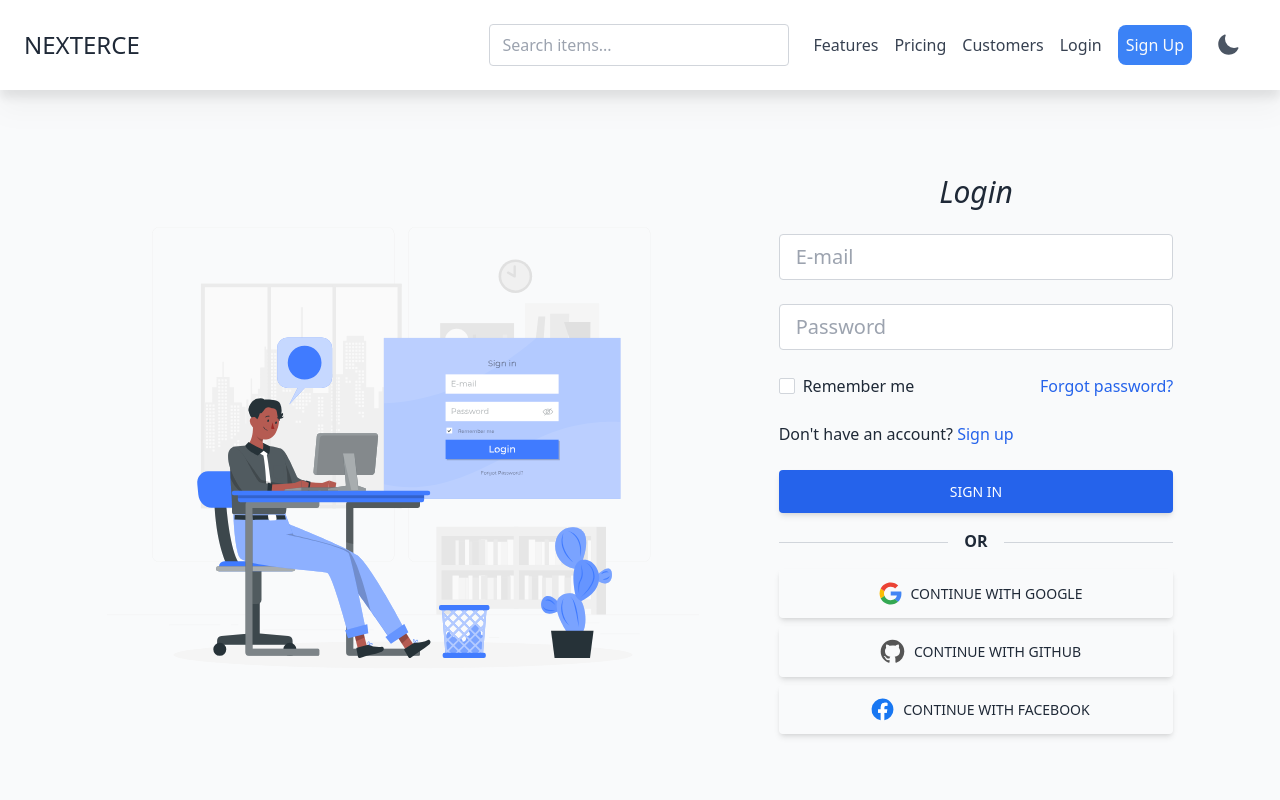
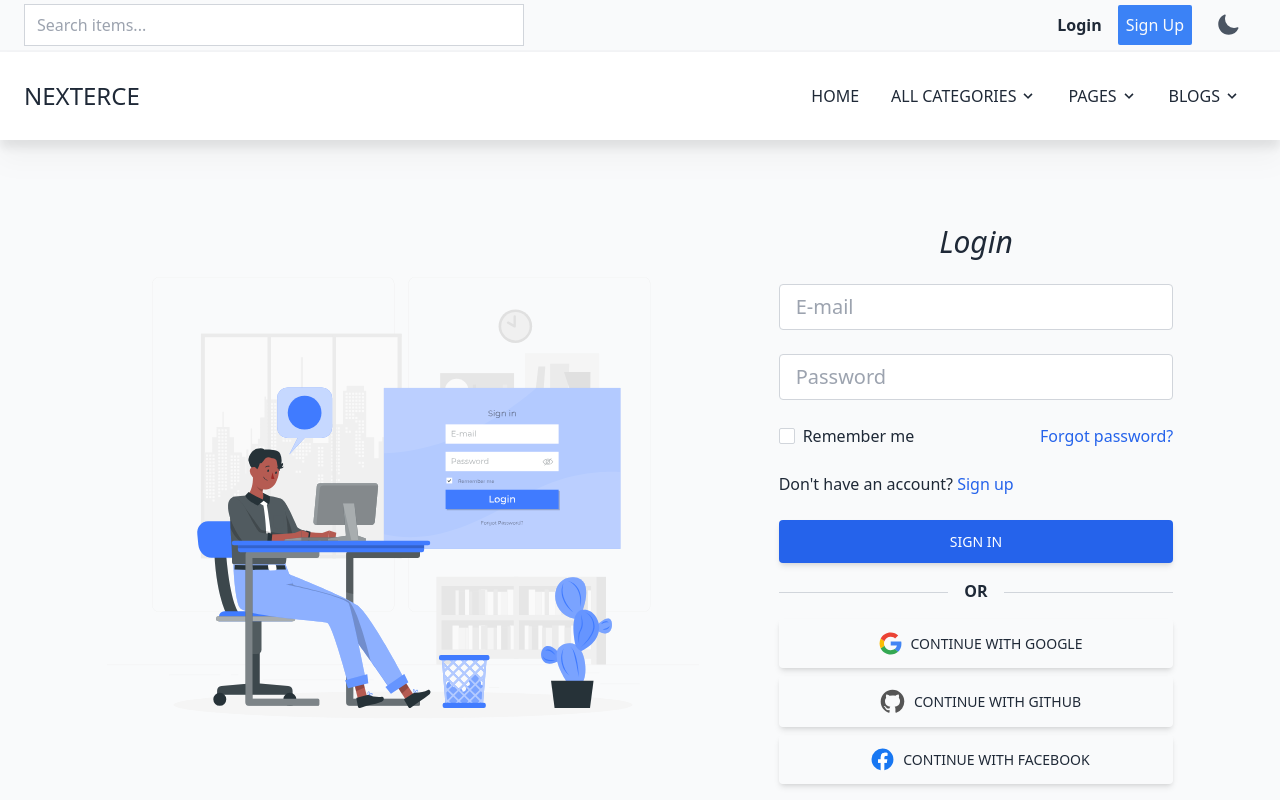
Before and after one commit to black15/nexterce, a Next.js app: page /login in a window 1280 px wide. Shown: the top 800 px of the page. Built offline with nearby package versions, Linux system fonts and the light colour scheme; no server answers.

Commit message:
new navbar style

```diff
--- a/components/layout.jsx
+++ b/components/layout.jsx
@@ -6,7 +6,7 @@ import { ThemeProvider } from 'next-themes'
 
 export default function Layout({ children }) {
   return (
-    <div className='mx-auto bg-gray-50 dark:bg-gray-900 min-h-screen'>
+    <div className='mx-auto bg-gray-50 dark:bg-gray-900 min-h-screen text-gray-800 dark:text-gray-50'>
       <Header />
       <main>{children}</main>
       <Footer />
--- a/components/snippets/header.jsx
+++ b/components/snippets/header.jsx
@@ -37,7 +37,78 @@ export default function Header() {
   }
 
   return (
+  // Navigration Bar Top + Bottom
   <header className="mb-2">
+    {/* Top Navigration Bar */}
+    <div className="flex flex-row items-center justify-between w-full px-6 py-1 border-b-2 border-gray-100 dark:border-gray-800">
+      {/* Search products field */}
+      <div className="bg-red-300">
+        <input
+          type="search"
+          className="
+            form-control
+            block
+            w-[500px]
+            px-3
+            py-2
+            text-base
+            font-normal
+            text-gray-50
+            bg-white
+            border border-solid border-gray-300
+            transition
+            ease-in-out
+            m-0
+            focus:text-gray-700 focus:bg-white focus:border-blue-600 focus:outline-none
+            dark:bg-gray-700 dark:focus:border-gray-500 dark:border-gray-800 dark:text-gray-50
+          "
+          placeholder="Search items..."
+        />
+        {/* Show products list by names when user searchs */}
+        <div className="hidden absolute left-6 top-12 h-72 w-[500px] bg-gray-800 z-10 rounded-b">
+          <div className="flex flex-col w-full">
+            <div className="p-4 text-gray-700 dark:text-gray-100 border-b-2 border-gray-100 dark:border-gray-700">
+              Test
+            </div>
+          </div>
+        </div>
+      </div>
+
+      <div className="flex items-center">
+        {!session
+          ?
+          <>
+            <Link href={'login'} className="text-gray-800 dark:text-gray-100 font-semibold py-2 block md:p-2 hover:text-blue-500 dark:hover:text-blue-500"
+              >Login</Link
+            >
+            <Link
+              className="md:p-2 py-2 px-2 block duration-300 ease-in-out text-gray-50 hover:bg-blue-600 bg-blue-500 rounded-sm md:mx-2"
+              href={'register'}
+              >Sign Up</Link
+            >
+          </>
+          :
+          <div className="dropdown inline-block relative duration-300 ease-in-out z-20">
+            {/* List Profile and Logout navigation buttons  */}
+            <button className="text-gray-800 dark:text-gray-100 font-medium py-2 rounded inline-flex items-center">
+            <svg width={30} viewBox="0 0 24 24" fill="none" xmlns="http://www.w3.org/2000/svg"><g id="SVGRepo_bgCarrier" strokeWidth="0"></g><g id="SVGRepo_tracerCarrier" strokeLinecap="round" strokeLinejoin="round"></g><g id="SVGRepo_iconCarrier"> <circle cx="12" cy="10" r="3" stroke="#777" strokeLinecap="round"></circle> <circle cx="12" cy="12" r="9" stroke="#777"></circle> <path d="M18 18.7059C17.6461 17.6427 16.8662 16.7033 15.7814 16.0332C14.6966 15.3632 13.3674 15 12 15C10.6326 15 9.30341 15.3632 8.21858 16.0332C7.13375 16.7033 6.35391 17.6427 6 18.7059" stroke="#555" strokeLinecap="round"></path> </g></svg>
+            </button>
+            <ul className="dropdown-menu absolute right-0 top-10 hidden text-gray-700 pt-1">
+              <li className="">
+                <button className="rounded bg-gray-200 font-medium hover:text-red-500 hover:bg-gray-300 py-2 px-4 block whitespace-no-wrap" onClick={() => handleLogout()}>
+                  Logout
+                </button>
+              </li>
+            </ul>
+          </div>
+          }
+          <div className="hidden md:block">
+            {renderThemeChanger()}
+          </div>
+      </div>
+    </div>
+
+    {/* Bottom Navigation Bar */}
     <nav
         className="
           flex flex-wrap
@@ -95,77 +166,50 @@ export default function Header() {
               md:pt-0 dark:text-gray-100"
           >
             <li>
-              <div className="md:p-0">
-                <div className="md:mx-4">
-                  <input
-                    type="search"
-                    className="
-                      form-control
-                      block
-                      w-[300px]
-                      px-3
-                      py-2
-                      text-base
-                      font-normal
-                      text-gray-50
-                      bg-white
-                      border border-solid border-gray-300
-                      rounded
-                      transition
-                      ease-in-out
-                      m-0
-                      focus:text-gray-700 focus:bg-white focus:border-blue-600 focus:outline-none
-                      dark:bg-gray-700 dark:focus:border-gray-500 dark:border-gray-800 dark:text-gray-50
-                    "
-                    placeholder="Search items..."
-                  />
-                </div>
+              <Link href={'/'}>
+                <span className="text-gray-800 dark:text-gray-50 font-medium uppercase px-4">Home</span>
+              </Link>
+            </li>
+            <li>
+              <div className="dropdown inline-block relative duration-300 ease-in-out ">
+                <button className="text-gray-800 dark:text-gray-100 font-medium py-2 px-4 rounded inline-flex items-center">
+                  <span className="mr-1 uppercase">all categories</span>
+                  <svg className="fill-current h-4 w-4" xmlns="http://www.w3.org/2000/svg" viewBox="0 0 20 20"><path d="M9.293 12.95l.707.707L15.657 8l-1.414-1.414L10 10.828 5.757 6.586 4.343 8z"/> </svg>
+                </button>
+                <ul className="dropdown-menu absolute hidden text-gray-700 pt-1">
+                  <li className=""><a className="rounded-t bg-gray-200 hover:bg-gray-400 py-2 px-4 block whitespace-no-wrap" href="#">One</a></li>
+                  <li className=""><a className="bg-gray-200 hover:bg-gray-400 py-2 px-4 block whitespace-no-wrap" href="#">Two</a></li>
+                  <li className=""><a className="rounded-b bg-gray-200 hover:bg-gray-400 py-2 px-4 block whitespace-no-wrap" href="#">Three is the magic number</a></li>
+                </ul>
               </div>
             </li>
             <li>
-              <a className="md:p-2 py-2 block hover:text-blue-500" href="#"
-                >Features</a
-              >
+              <div className="dropdown inline-block relative duration-300 ease-in-out">
+                <button className="text-gray-800 dark:text-gray-100 font-medium py-2 px-4 rounded inline-flex items-center">
+                <span className="mr-1 uppercase">pages</span>
+                  <svg className="fill-current h-4 w-4" xmlns="http://www.w3.org/2000/svg" viewBox="0 0 20 20"><path d="M9.293 12.95l.707.707L15.657 8l-1.414-1.414L10 10.828 5.757 6.586 4.343 8z"/> </svg>
+                </button>
+                <ul className="dropdown-menu absolute hidden text-gray-700 pt-1">
+                  <li className=""><a className="rounded-t bg-gray-200 hover:bg-gray-400 py-2 px-4 block whitespace-no-wrap" href="#">One</a></li>
+                  <li className=""><a className="bg-gray-200 hover:bg-gray-400 py-2 px-4 block whitespace-no-wrap" href="#">Two</a></li>
+                  <li className=""><a className="rounded-b bg-gray-200 hover:bg-gray-400 py-2 px-4 block whitespace-no-wrap" href="#">Three is the magic number</a></li>
+                </ul>
+              </div>
             </li>
             <li>
-              <a className="md:p-2 py-2 block hover:text-blue-500" href="#"
-                >Pricing</a
-              >
+              <div className="dropdown inline-block relative duration-300 ease-in-out">
+                <button className="text-gray-800 dark:text-gray-100 font-medium py-2 px-4 rounded inline-flex items-center">
+                <span className="mr-1 uppercase">blogs</span>
+                  <svg className="fill-current h-4 w-4" xmlns="http://www.w3.org/2000/svg" viewBox="0 0 20 20"><path d="M9.293 12.95l.707.707L15.657 8l-1.414-1.414L10 10.828 5.757 6.586 4.343 8z"/> </svg>
+                </button>
+                <ul className="dropdown-menu absolute hidden text-gray-700 pt-1">
+                  <li className=""><a className="rounded-t bg-gray-200 hover:bg-gray-400 py-2 px-4 block whitespace-no-wrap" href="#">One</a></li>
+                  <li className=""><a className="bg-gray-200 hover:bg-gray-400 py-2 px-4 block whitespace-no-wrap" href="#">Two</a></li>
+                  <li className=""><a className="rounded-b bg-gray-200 hover:bg-gray-400 py-2 px-4 block whitespace-no-wrap" href="#">Three is the magic number</a></li>
+                </ul>
+              </div>
             </li>
-            <li>
-              <a className="md:p-2 py-2 block hover:text-blue-500" href="#"
-                >Customers</a
-              >
-            </li>
-            {!session
-            ?
-            <>
-              <li>
-                <Link href={'login'} className="md:p-2 py-2 block hover:text-blue-500"
-                  >Login</Link
-                >
-              </li>
-              <li>
-                <Link
-                  className="md:p-2 py-2 px-2 block duration-300 ease-in-out text-gray-50 hover:bg-blue-600 bg-blue-500 rounded-lg md:mx-2"
-                  href={'register'}
-                  >Sign Up</Link
-                >
-              </li>
-            </>
-            :
-              <li>
-                <button className="md:p-2 py-2 block hover:text-blue-500" onClick={handleLogout}>
-                  <svg xmlns="http://www.w3.org/2000/svg" fill="none" viewBox="0 0 24 24" strokeWidth={1.5} stroke="currentColor" className="rotate-180" width={28}>
-                    <path strokeLinecap="round" strokeLinejoin="round" d="M15.75 9V5.25A2.25 2.25 0 0013.5 3h-6a2.25 2.25 0 00-2.25 2.25v13.5A2.25 2.25 0 007.5 21h6a2.25 2.25 0 002.25-2.25V15M12 9l-3 3m0 0l3 3m-3-3h12.75" />
-                  </svg>
-                </button>
-              </li>
-            }
           </ul>
-          <div className="hidden md:block">
-            {renderThemeChanger()}
-          </div>
         </div>
     </nav>
   </header>
--- a/pages/index.js
+++ b/pages/index.js
@@ -15,6 +15,9 @@ export default function Home({products}) {
       </Head>
       <main>
         <Hero />
+        <div className='text-3xl text-gray-800 dark:text-gray-100 text-center font-semibold mt-6 mb-2'>
+          SHOP YOUR BESTSELLERS
+        </div>
         <div className='flex flex-row flex-wrap justify-center'>
           {products.map(product => <ProductCard key={product.id} product={product} />)}
         </div>
--- a/styles/globals.css
+++ b/styles/globals.css
@@ -23,3 +23,7 @@
     @apply inline-block px-5 py-3 rounded-lg hover:bg-indigo-600 transition duration-300 shadow-lg bg-indigo-500 text-white capitalize tracking-wider font-semibold text-sm sm:text-xl focus:outline-none focus:ring-4 focus:ring-indigo-500 focus:ring-opacity-50 whitespace-nowrap
   }
 }
+
+.dropdown:hover .dropdown-menu {
+  display: block;
+}
```
